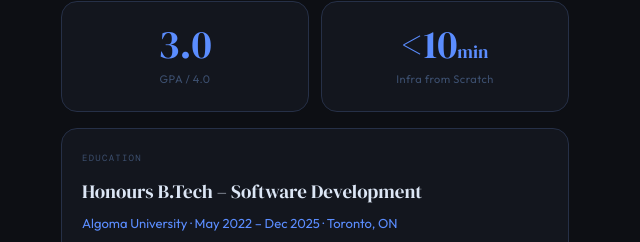
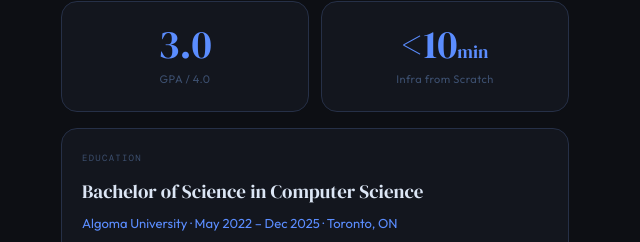
Before and after one commit to smjoshi28/Website, a plain HTML site: page index.html in a window 1280 px wide. Shown: the part 1082-1324 px from the top of the page, 611-1251 px from the left. Drawn offline with nearby package versions, Linux system fonts and the light colour scheme; a web font is replaced by a local one.

Commit message:
Testing the workflow

```diff
--- a/index.html
+++ b/index.html
@@ -150,7 +150,7 @@
         </div>
         <div class="edu-block">
           <div class="edu-label">EDUCATION</div>
-          <div class="edu-degree">Honours B.Tech – Software Development</div>
+          <div class="edu-degree">Bachelor of Science in Computer Science</div>
           <div class="edu-school">Algoma University · May 2022 – Dec 2025 · Toronto, ON</div>
           <div class="edu-gpa">GPA 3.0 / 4.0</div>
           <div class="edu-courses">Data Structures & Algorithms · OOP · Software Design, Development & Testing · Database Systems & Optimization · Cloud Computing & DevOps · Software Project Management</div>
```
Also changed, not shown: 1 other file.
